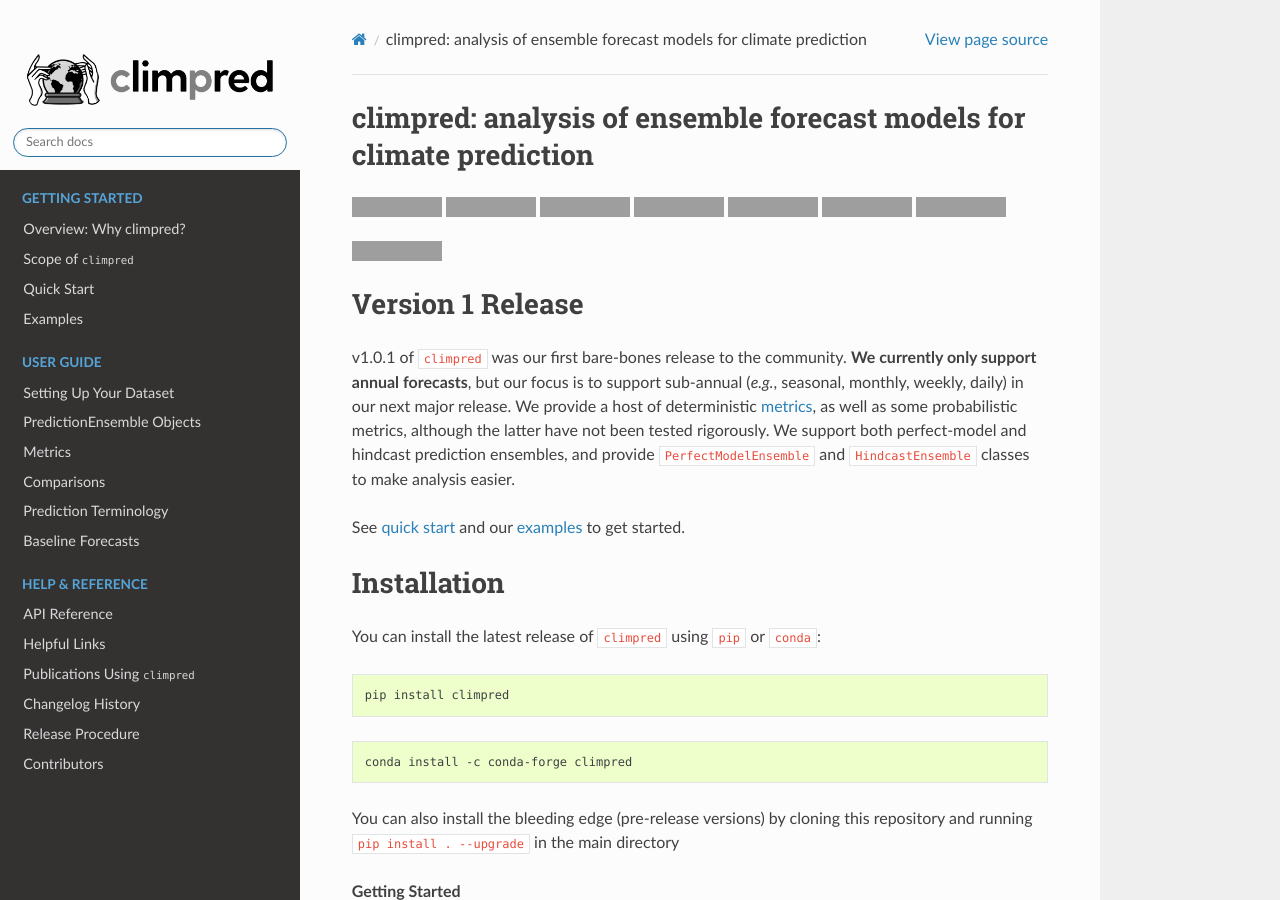
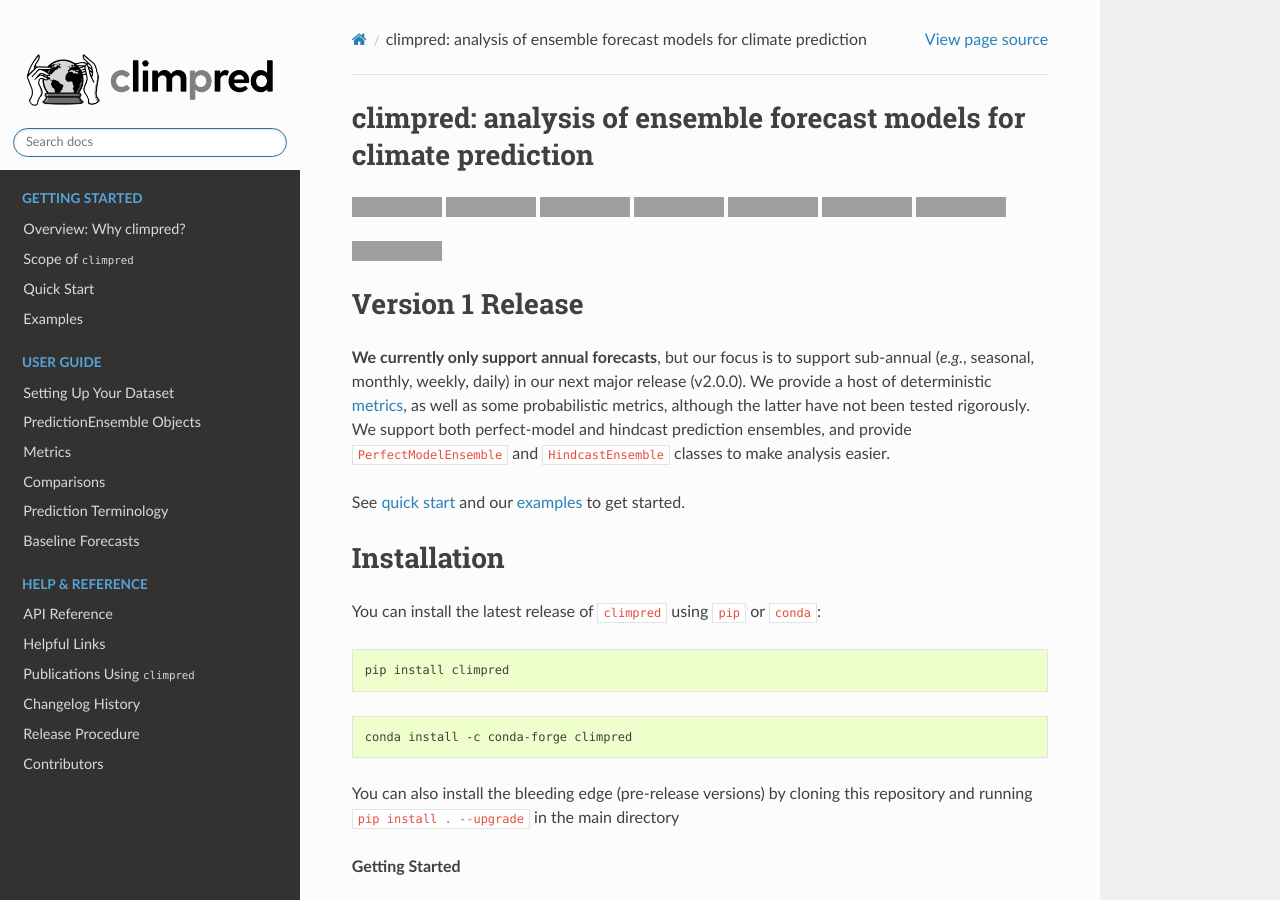
Before and after one commit to pangeo-data/climpred, a Sphinx documentation site: the page built from docs/source/index.rst, in a window 1280 px wide and 900 px high, cut to the strip 0-900 px from the top of the window. Built offline with Sphinx 7.4.7 and the Read the Docs theme 2.0.0, drawn with Linux system fonts in a browser that asks for light colours; formulas are drawn with MathJax 3; pages that are not in the unit, such as notebooks, are missing from menus; the version number could not be read and is left out; grey boxes are pictures that could not be loaded.

Commit message:
small update to home page

```diff
--- a/docs/source/index.rst
+++ b/docs/source/index.rst
@@ -31,7 +31,7 @@ climpred: analysis of ensemble forecast models for climate prediction
 Version 1 Release
 =================
 
-v1.0.1 of ``climpred`` was our first bare-bones release to the community. **We currently only support annual forecasts**, but our focus is to support sub-annual (*e.g.*, seasonal, monthly, weekly, daily) in our next major release. We provide a host of deterministic metrics_, as well as some probabilistic metrics, although the latter have not been tested rigorously. We support both perfect-model and hindcast prediction ensembles, and provide ``PerfectModelEnsemble`` and ``HindcastEnsemble`` classes to make analysis easier.
+**We currently only support annual forecasts**, but our focus is to support sub-annual (*e.g.*, seasonal, monthly, weekly, daily) in our next major release (v2.0.0). We provide a host of deterministic metrics_, as well as some probabilistic metrics, although the latter have not been tested rigorously. We support both perfect-model and hindcast prediction ensembles, and provide ``PerfectModelEnsemble`` and ``HindcastEnsemble`` classes to make analysis easier.
 
 See `quick start <quick-start.html>`_ and our `examples <examples.html>`_ to get started.
 
```
